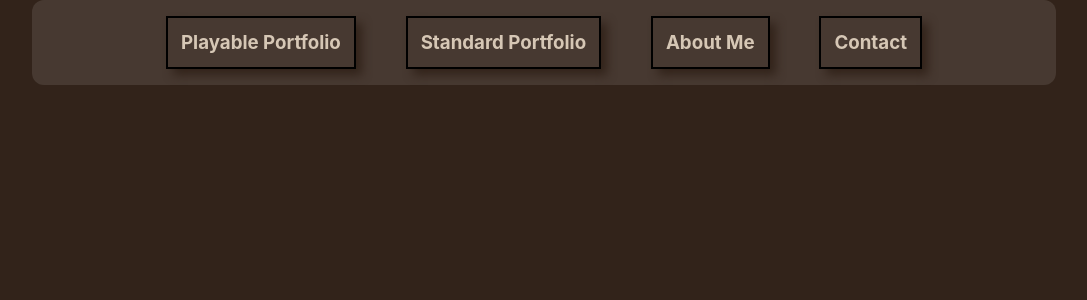
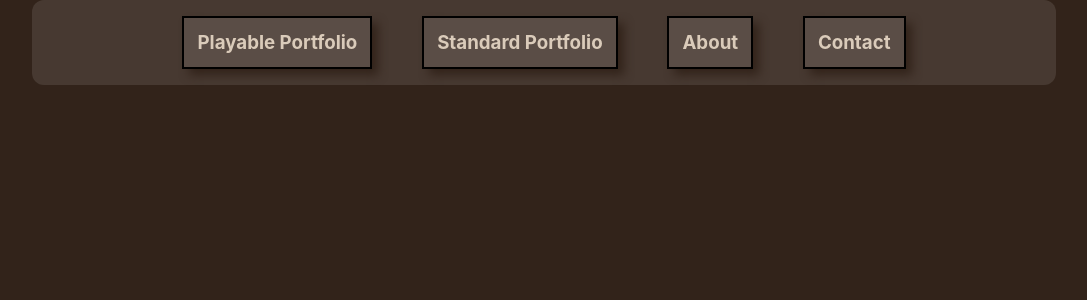
Before and after one commit to JLEWilson/Playable_Portfolio, a React (Create React App) app: page / in a window 1280 px wide. Shown: the top 300 px of the page, without its empty margins (96-1183 px from the left). Built offline with nearby package versions, Linux system fonts and the light colour scheme.

Commit message:
adjust navbar to use navbutton components

```diff
--- a/src/components/NavBar/NavBar.js
+++ b/src/components/NavBar/NavBar.js
@@ -1,9 +1,26 @@
 import React from 'react';
-import { Link } from 'react-router-dom';
-import { useMediaQuery } from '../../Hooks/MediaQuery';
+import NavButton from './NavButton';
+
+const ROUTES = [
+	{
+		to: "/Playable_Portfolio",
+		text: "Playable Portfolio"
+	},
+	{
+		to: "/Playable_Portfolio/portfolio",
+		text: "Standard Portfolio"
+	},
+	{
+		to: "/Playable_Portfolio/about",
+		text: "About"
+	},
+	{
+		to: "/Playable_Portfolio/contact",
+		text: "Contact"
+	},
+];
 
 function NavBar() {
-	const isSmallScreen = useMediaQuery('(max-width: 865px)');
 	const navStyles = {
 		container: {
 			display: "flex",
@@ -14,44 +31,14 @@ function NavBar() {
 			gap: "5%",
 			borderRadius: "12px"
 		},
-		linkOuter: {
-			textDecoration: "none",
-		},
-		link: isSmallScreen => ({
-			border: "2px solid black",
-			textAlign: "center",
-			flex: "1",
-			padding: ".7em",
-			color: "rgba(250, 235, 215, .80)",
-			fontWeight: "bold",
-			fontSize: isSmallScreen ? ".75em" : "1.17em",
-			boxShadow: ".4em .4em .5em #32231A"
-		})
 	}
 
   return(
 		<React.Fragment>
 			<div style={navStyles.container}>
-				<Link to="/Playable_Portfolio/" style={navStyles.linkOuter}>
-					<div style={navStyles.link(isSmallScreen)}>
-						Playable Portfolio
-					</div>
-				</Link>
-				<Link to="/Playable_Portfolio/portfolio" style={navStyles.linkOuter}>
-					<div style={navStyles.link(isSmallScreen)}>
-						Standard Portfolio
-					</div>
-				</Link>
-				<Link to="/Playable_Portfolio/about" style={navStyles.linkOuter}>
-					<div style={navStyles.link(isSmallScreen)}>
-						About Me
-					</div>
-				</Link>
-				<Link to="/Playable_Portfolio/contact" style={navStyles.linkOuter}>
-					<div style={navStyles.link(isSmallScreen)}>
-						Contact
-					</div>
-				</Link>
+				{ROUTES.map((route, index)=> (
+					<NavButton to={route.to} text={route.text} key={index}/>
+				))}
 			</div>
 		</React.Fragment>
   )
```
